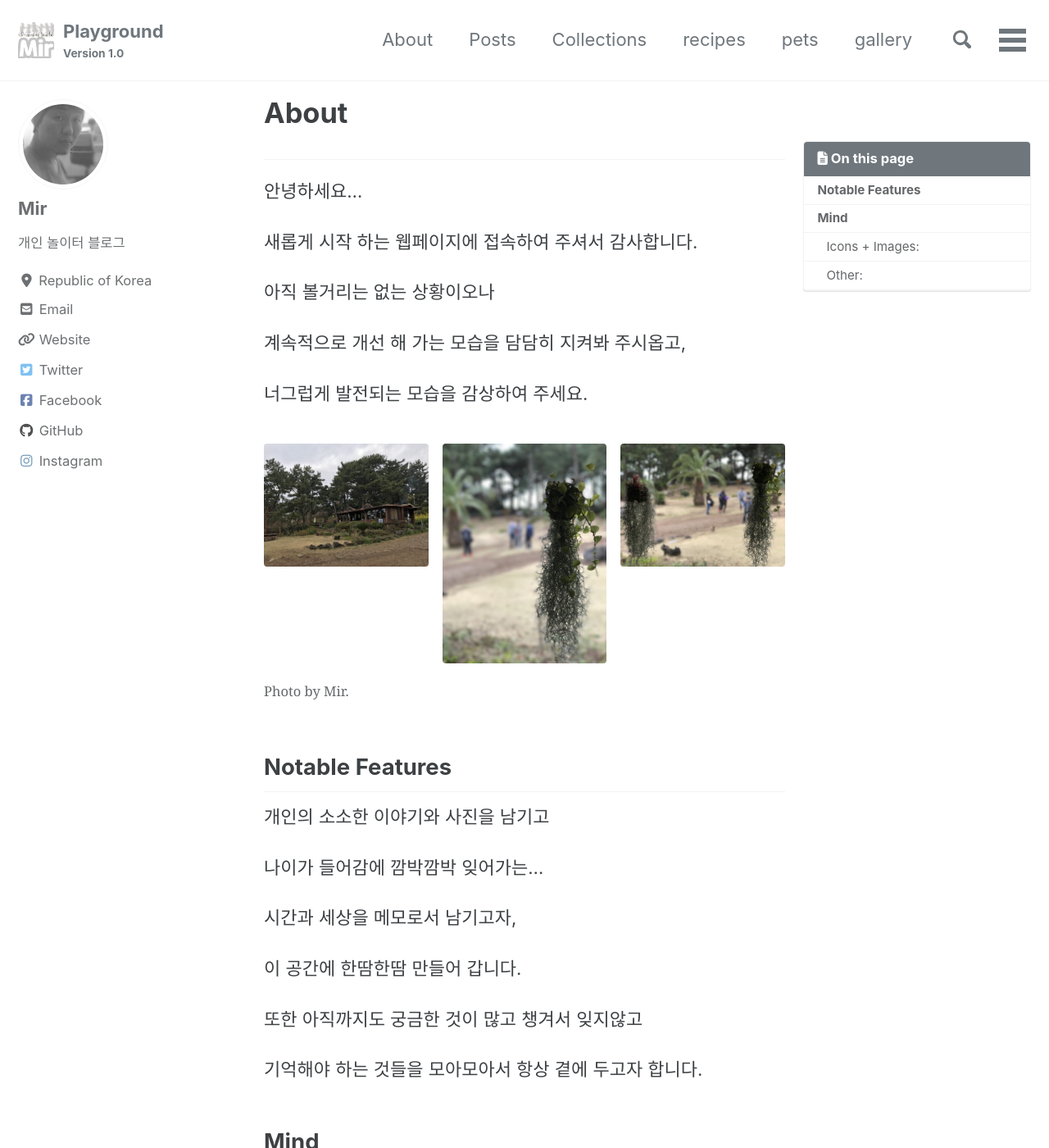
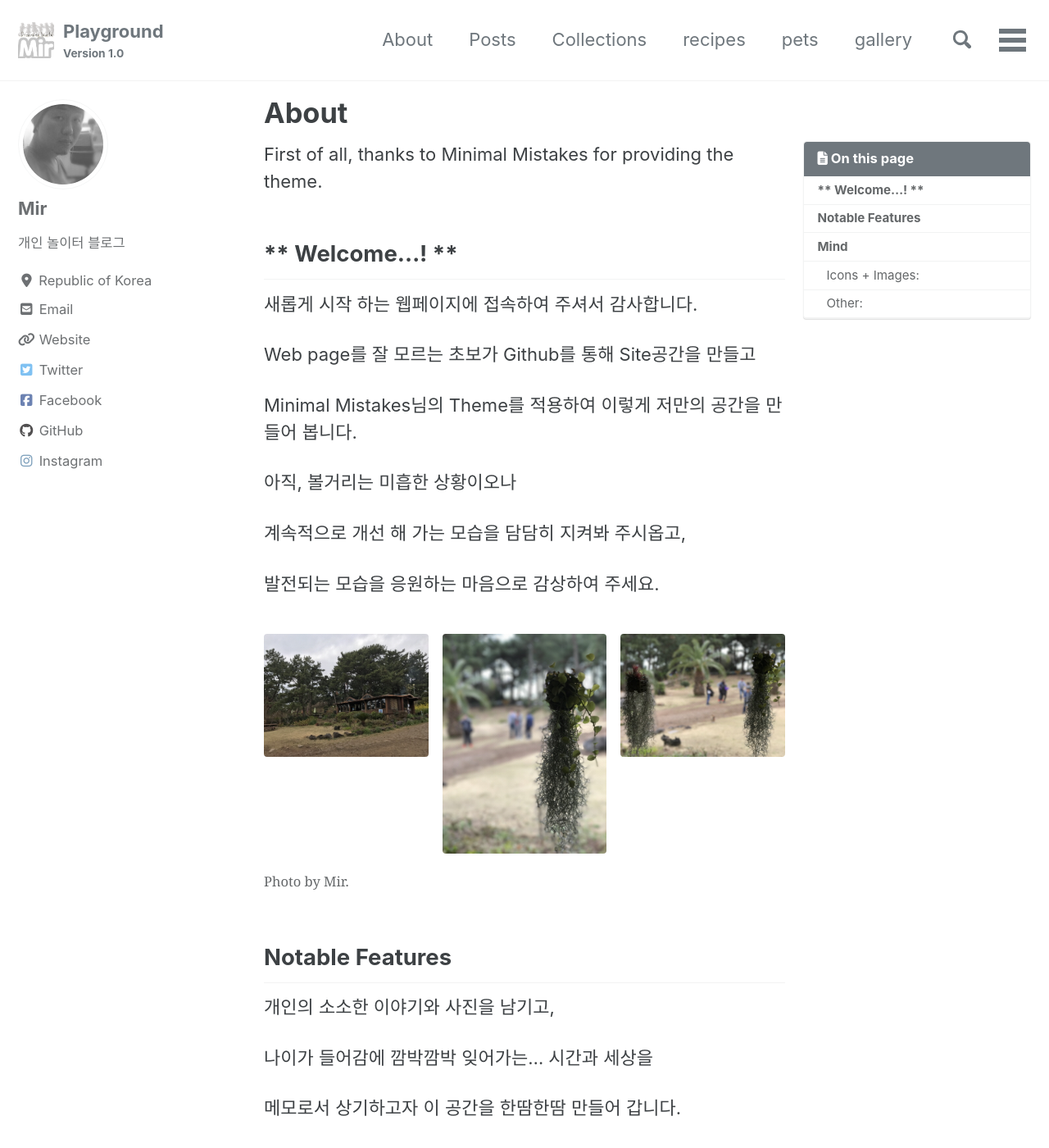
Before and after one commit to mir-zone/myblog, a Jekyll site: the page built from _pages/about.md, in a window 1280 px wide and 1400 px high. Shown: the whole window at 82% size. Built offline with Jekyll 4.4.1, drawn with Linux system fonts in a browser that asks for light colours; cached includes are drawn as plain includes; nearby versions of some CDN libraries; comment, search, counter and statistics services are not loaded; a style sheet for code colours, icons or effects is not loaded; some of the changed text lies outside the part shown.

Commit message:
update file

```diff
--- a/_pages/about.md
+++ b/_pages/about.md
@@ -26,29 +26,32 @@ last_modified_at: 2020-05-01T10:15:22-04:00
 toc: true
 ---
 
+First of all, thanks to Minimal Mistakes for providing the theme.
+
+** Welcome...! **
 ---
-안녕하세요...
-
 새롭게 시작 하는 웹페이지에 접속하여 주셔서 감사합니다.
 
-아직 볼거리는 없는 상황이오나
+Web page를 잘 모르는 초보가 Github를 통해 Site공간을 만들고
+
+Minimal Mistakes님의 Theme를 적용하여 이렇게 저만의 공간을 만들어 봅니다.
+
+아직, 볼거리는 미흡한 상황이오나
 
 계속적으로 개선 해 가는 모습을 담담히 지켜봐 주시옵고,
 
-너그럽게 발전되는 모습을 감상하여 주세요.
+발전되는 모습을 응원하는 마음으로 감상하여 주세요.
 
 
 {% include gallery id="layouts_gallery" caption="Photo by Mir." %}
 
 ## Notable Features
 
-개인의 소소한 이야기와 사진을 남기고
+개인의 소소한 이야기와 사진을 남기고,
 
-나이가 들어감에 깜박깜박 잊어가는...
+나이가 들어감에 깜박깜박 잊어가는... 시간과 세상을
 
-시간과 세상을 메모로서 남기고자,
-
-이 공간에 한땀한땀 만들어 갑니다.
+메모로서 상기하고자 이 공간을 한땀한땀 만들어 갑니다.
 
 또한 아직까지도 궁금한 것이 많고 챙겨서 잊지않고
 
@@ -65,11 +68,11 @@ toc: true
 
 함께 경계를 무너뜨려야 한다.
 
-사람 간에도 그런듯하다...
+항상 주위를 둘러보고 나만의 벽을 먼저 허물어
 
-여러 관계가 있지만 서로가 서로를 배려치 않고
+서로가 서로의 관계를 배려한다면
 
-나만 생각한다면 어려움만이 우리에게 다가오는 건 아닌지 ~!
+우리는 싸움없는 더 좋은 세상에서 공존할 수 있지 않을까 ~~~!
 
 
 {% include gallery id="layouts2_gallery" caption="Photo by Mir." %}
```
Also changed, not shown: assets/images/google-custom-search-engine-layout.png (added), assets/images/mm-masthead-logo.png (added), 1 other file.
